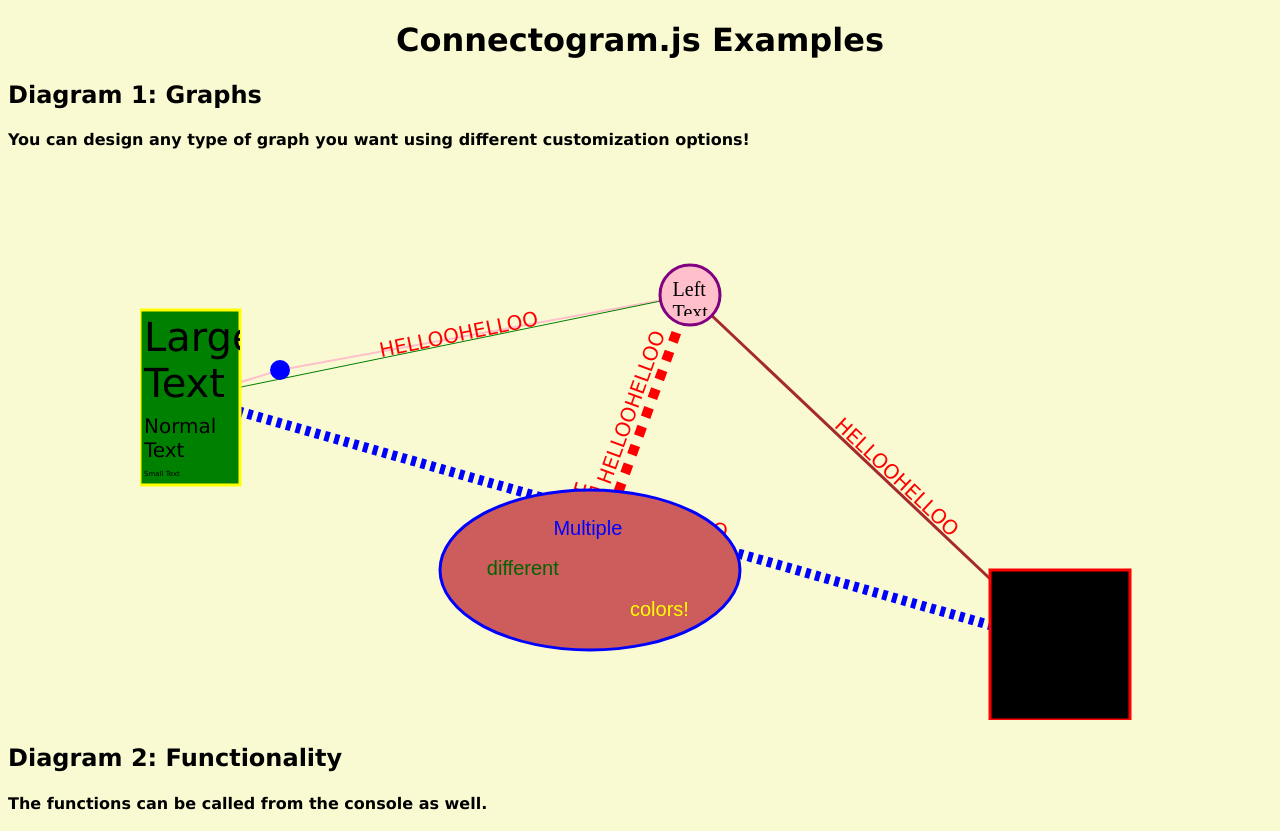
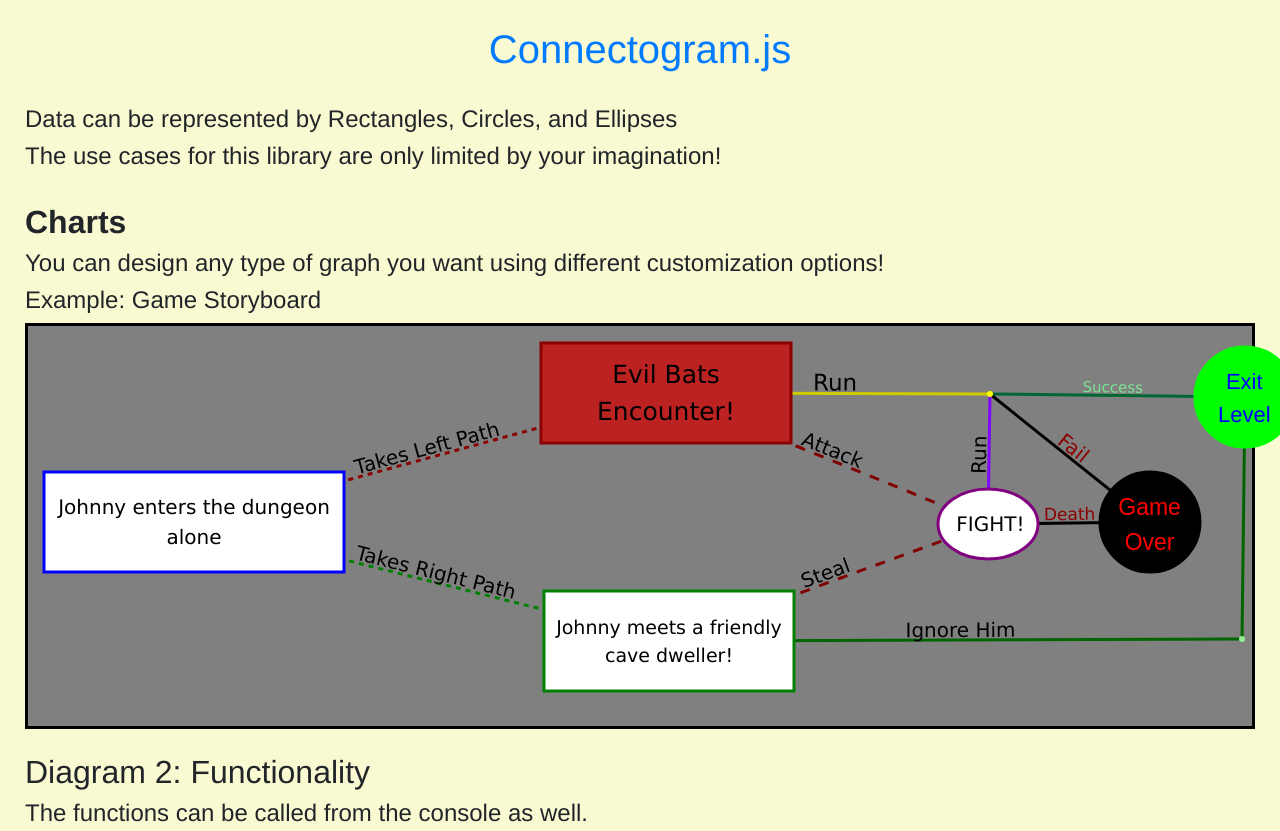
Before and after one commit to jamilfaisal/Connectogram.js, a website: page pub/examples/examples.html in a window 1280 px wide. Shown: the top 831 px of the page. Drawn offline with nearby package versions, Linux system fonts and the light colour scheme.

Commit message:
Example Diagram 1 done

```diff
--- a/pub/examples/examples.html
+++ b/pub/examples/examples.html
@@ -2,6 +2,7 @@
 <html>
 	<head>
         <title>Connectogram.js Examples</title>
+        <link rel="stylesheet" href="https://stackpath.bootstrapcdn.com/bootstrap/4.5.2/css/bootstrap.min.css" integrity="sha384-JcKb8q3iqJ61gNV9KGb8thSsNjpSL0n8PARn9HuZOnIxN0hoP+VmmDGMN5t9UJ0Z" crossorigin="anonymous">
         <link rel="stylesheet" href="../cgram-styles.css">
         <link rel="stylesheet" href="./styles.css">
         <script defer src="https://cdnjs.cloudflare.com/ajax/libs/d3/5.16.0/d3.min.js"></script>
@@ -9,17 +10,25 @@
 		<script defer type="text/javascript" src='../js/examples.js'></script>
 	</head>
 	<body>
-         <h1 id="main_title">Connectogram.js Examples</h1>
-         <h2>Diagram 1: Graphs</h2>
+        <a href="/">
+            <h1 id="main_title">Connectogram.js</h1>
+        </a>
+        <br/>
+        <h4>Data can be represented by Rectangles, Circles, and Ellipses</h4>
+        <h4>The use cases for this library are only limited by your imagination!</h4>
+        <br/>
+        <h2><strong>Charts</strong></h2>
         <h4>You can design any type of graph you want using different customization options!</h4>
+        <h4>Example: Game Storyboard</h4>
         <div class="diagram-1">
         </div>
+        <br/>
         <h2>Diagram 2: Functionality</h2>
         <h4>The functions can be called from the console as well.</h4>
         <h4>Check the PDF for the full API documentation.</h4>
         <div class="diagram-2">
         </div>
-        <button class="remove_button" onclick="cg2.removeBlob('removeCirc')">Remove</button>
+        <button type="button" class="btn btn-primary remove_button" onclick="cg2.removeBlob('removeCirc')">Remove</button>
         <button class="connect_button" onclick="
             cg2.connect(connectCirc, connectRect, null, 'red');
             connectCirc.clearText();
--- a/pub/examples/styles.css
+++ b/pub/examples/styles.css
@@ -1,19 +1,35 @@
+
+html {
+    width: 100vw;
+    height: 100vh;
+    padding: 25px;
+    margin: 0px;
+    overflow-x: hidden;
+}
+
 body {
     background-color: lightgoldenrodyellow;
-    font-family: Verdana, Geneva, Tahoma, sans-serif;
+    font-family: Helvetica, Arial, sans-serif;
+}
+
+a, a:focus, a:hover {
+    text-decoration: none;
 }
 
 #main_title {
     text-align: center;
+    color: inherit
 }
 
 .diagram-1 {
     text-align: center;
+    border: 3px solid black;
+    background-color: grey;
 }
 
 .cgram-diagram1 {
-    width: 1000px;
-    height: 550px;
+    width: 1366px;
+    height: 400px;
 }
 
 .cgram-diagram2 {
@@ -28,6 +44,7 @@ p {
 
 button {
     margin-bottom: 30px;
+    border: none;
 }
 
 .remove_button {
--- a/pub/js/examples.js
+++ b/pub/js/examples.js
@@ -3,50 +3,68 @@
 // Diagram 1 Code
 const after_html = document.querySelector(".diagram-1")
 const cg = new Connectogram(after_html, "diagram1")
-// Blobs
-const blobRect = cg.addBlob("blobRect1", "rectangle", {height: 175, width: 100}, 0, 140, "green", "yellow")
-const blobRect2 = cg.addBlob("blobRect2", "rectangle", {height: 150, width: 140}, 850, 400, "black", "red")
-const blobCirc = cg.addBlob("blobCirc", "circle", {radius: 30}, 550, 125, "pink", "purple")
-const blobEllip = cg.addBlob("blobEllip", "ellipse", {radiusx: 150, radiusy: 80}, 450, 400, "INDIANRED", "blue")
-// Anchors
-const anchor1 = cg.addAnchor("anchor1", 3, 140, 200, "white")
-anchor1.toggleDraggable()
-anchor1.changeRadius(10)
-anchor1.changeColor("blue")
+
+// Blobs & Anchors
+const start = cg.addBlob("start", "rectangle", {height: 100, width: 300}, 16, 146, "white", "blue")
+start.addText("Johnny enters the dungeon alone", "Verdana", "20px", "center", "middle", "black")
+
+const choice1 = cg.addBlob("choice1", "rectangle", {height: 100, width: 250}, 513, 17, "#BD2222", "darkred")
+choice1.addText("Evil Bats Encounter!", "Verdana", "25px", "center", "middle", "black")
+
+const path1 = cg.connect(start, choice1, "dotted", "darkred", 3)
+path1.addLabel("Takes Left Path", "Verdana", "20px", "black")
+
+const choice2 = cg.addBlob("choice2", "rectangle", {height: 100, width: 250}, 516, 265, "white", "green")
+choice2.addText("Johnny meets a friendly cave dweller!", "Verdana", "19px", "center", "middle", "black")
+
+const fight = cg.addBlob("fight", "ellipse", {radiusx: 50, radiusy: 35}, 960, 198, "white", "purple")
+fight.addText("FIGHT!", "Verdana", "20px", "center", "middle", "black")
+
+const winState = cg.addBlob("win", "circle", {radius: 50}, 1217, 71, "lime", "lime")
+winState.addText("Exit Level", "Helvetica", "22px", "center", "middle", "blue")
+
+const loseState = cg.addBlob("lose", "circle", {radius: 50}, 1122, 196, "black", "black")
+loseState.addText("Game Over", "Arial", "23px", "center", "middle", "Red")
+
+const ignoreAnchor = cg.addAnchor("ignorePoint", 3, 1214, 313, "lightgreen")
+
+const runAnchor = cg.addAnchor("runAnchor", 3, 962, 68, "yellow")
+
 // Edges
-const edge1 = cg.connect(blobRect, blobRect2, "dotted", "blue", 10)
-edge1.addLabel("HELLOOHELLOO", "Verdana", "20px", "red")
-const edge2 = cg.connect(blobCirc, blobEllip, "dashed", "red", 10)
-edge2.addLabel("HELLOOHELLOO", "Verdana", "20px", "red")
-const edge3 = cg.connect(blobCirc, blobRect, null, "green", 1)
-edge3.addLabel("HELLOOHELLOO", "Verdana", "20px", "red")
-const edge4 = cg.connect(blobCirc, blobRect2, null, "brown", 3)
-edge4.addLabel("HELLOOHELLOO", "Verdana", "20px", "red")
-const edge5 = cg.connect(anchor1, blobCirc,null, "pink",  2)
-const edge6 = cg.connect(anchor1, blobRect,null, "pink",  2)
+const path2 = cg.connect(start, choice2, "dotted", "green", 3)
+path2.addLabel("Takes Right Path", "Verdana", "20px", "black")
 
-// Text
-blobRect.addText("Large Text", "Verdana", "40px", "left", "top", "black")
-blobRect.addText("Normal Text", "Verdana", "20px", "left", "middle", "black")
-blobRect.addText("Small Text", "Verdana", "7px", "left", "bottom", "black")
-blobRect.addText("Multiple sizes of text can be inserted here.", "Verdana", "20px", "left", "black")
-blobCirc.addText("Left Text", "Times New Roman", "20px", "left", "black")
-blobCirc.addText("Center Text", "Courier", "20px", "center", "bottom", "black")
-blobCirc.addText("Right Text", "Arial", "20px", "right", "black")
-blobEllip.addText("Multiple", "Sans-Serif", "20px", "center", "top", "blue")
-blobEllip.addText("different", "Sans-Serif", "20px", "left", "middle", "darkgreen")
-blobEllip.addText("colors!", "Sans-Serif", "20px", "right", "bottom", "yellow")
-// blobEllip.clearText()
-// Draggable
-blobRect.toggleDraggable();
-blobCirc.toggleDraggable();
-blobEllip.toggleDraggable();
+const fightPath1 = cg.connect(choice1, fight, "dashed", "maroon", 3)
+fightPath1.addLabel("Attack", "Verdana", "20px", "black")
+const fightPath2 = cg.connect(choice2, fight, "dashed", "maroon", 3)
+fightPath2.addLabel("Steal", "Verdana", "20px", "black")
+
+const ignorePath1 = cg.connect(choice2, ignoreAnchor, "default", "darkgreen", 3)
+ignorePath1.addLabel("Ignore Him", "Verdana", "20px", "black")
+cg.connect(ignoreAnchor, winState, "default", "darkgreen", 3)
+
+const runPath1 = cg.connect(choice1, runAnchor, "default", "#CCCC00", 3)
+runPath1.addLabel("Run", "Verdana", "23px", "black")
+
+const runPath2 = cg.connect(fight, runAnchor, "default", "#7F07FF", 3)
+runPath2.addLabel("Run", "Verdana", "20px", "black")
+
+const runPath3 = cg.connect(runAnchor, loseState, "default", "black", 3)
+runPath3.addLabel("Fail","Verdana", "20px", "darkred" )
+
+const runPath4 = cg.connect(runAnchor, winState, "default", "#006633", 3)
+runPath4.addLabel("Success", "Verdana", "15px", "#7BE493" )
+
+const fightlostPath = cg.connect(fight, loseState, "default", "black", 3)
+fightlostPath.addLabel("Death", "Verdana", "17px", "darkred")
+
+
 // Diagram 2 Code
 const after_html2 = document.querySelector(".diagram-2")
 const cg2 = new Connectogram(after_html2, "diagram2")
 // Remove
 const removeCirc = cg2.addBlob("removeCirc", "circle", {radius: 60}, 65, 100, "lightblue", "red")
-removeCirc.addText("No! Don't", "Verdana", "30px", "center", "black")
+removeCirc.addText("No! Don't", "Verdana", "25px", "center", "black")
 // Connect/Disconnect
 const connectCirc = cg2.addBlob("connectCirc1", "circle", {radius: 50}, 240, 100, "lightgreen", "purple")
 const connectRect = cg2.addBlob("connectRect", "rectangle", {height: 70, width: 100}, 345, 70, "yellow", "blue")
--- a/pub/welcome/styles.css
+++ b/pub/welcome/styles.css
@@ -21,7 +21,7 @@ body {
     left: 50%;
     margin-top: -150px;
     margin-left: -300px;
-    background-color: cadetblue;
+    background-color: rgb(137, 238, 176);
     border-radius: 10px 10px 10px 10px;
     padding: 15px;
     padding-bottom: 15px;
@@ -35,7 +35,7 @@ body {
 
 #main_title {
     text-align: center;
-    font-size: 75px;
+    font-size: 50px;
     margin-bottom: 30px;
 }
 
```
Also changed, not shown: pub/js/welcome.js (+9 -9 lines), pub/welcome/welcome.html (+1 -0 lines). Lines whose indentation alone changed are shown as unchanged.
